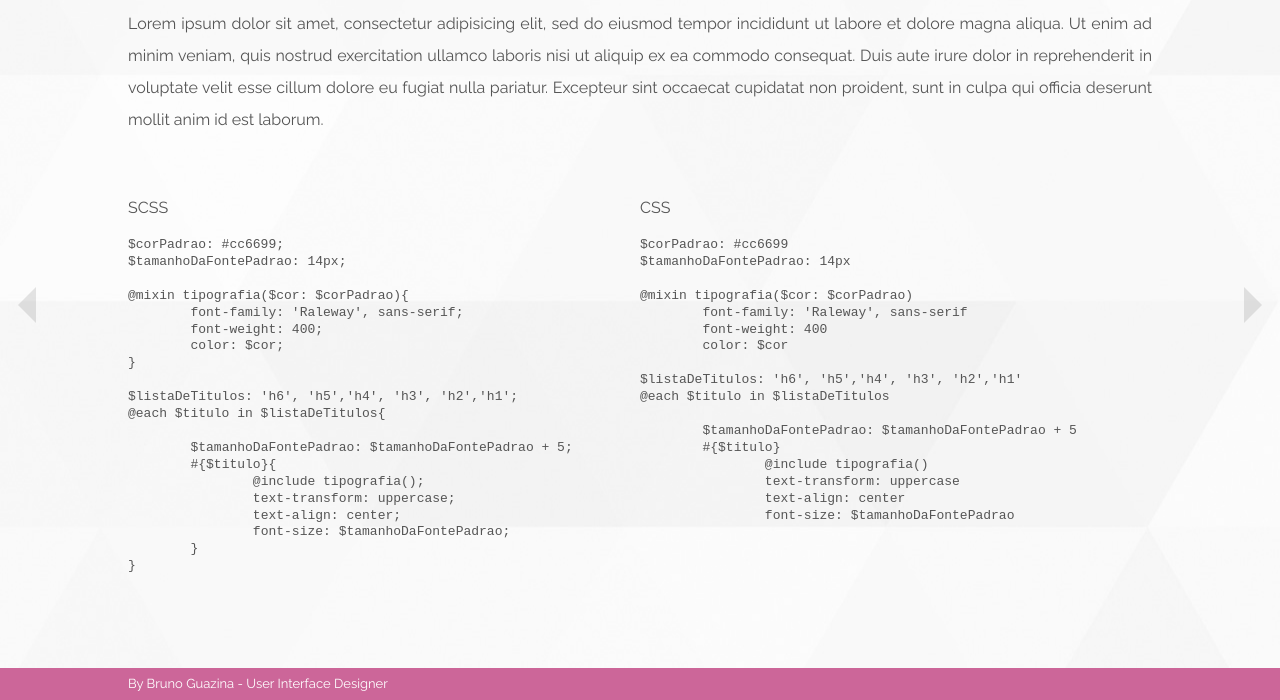
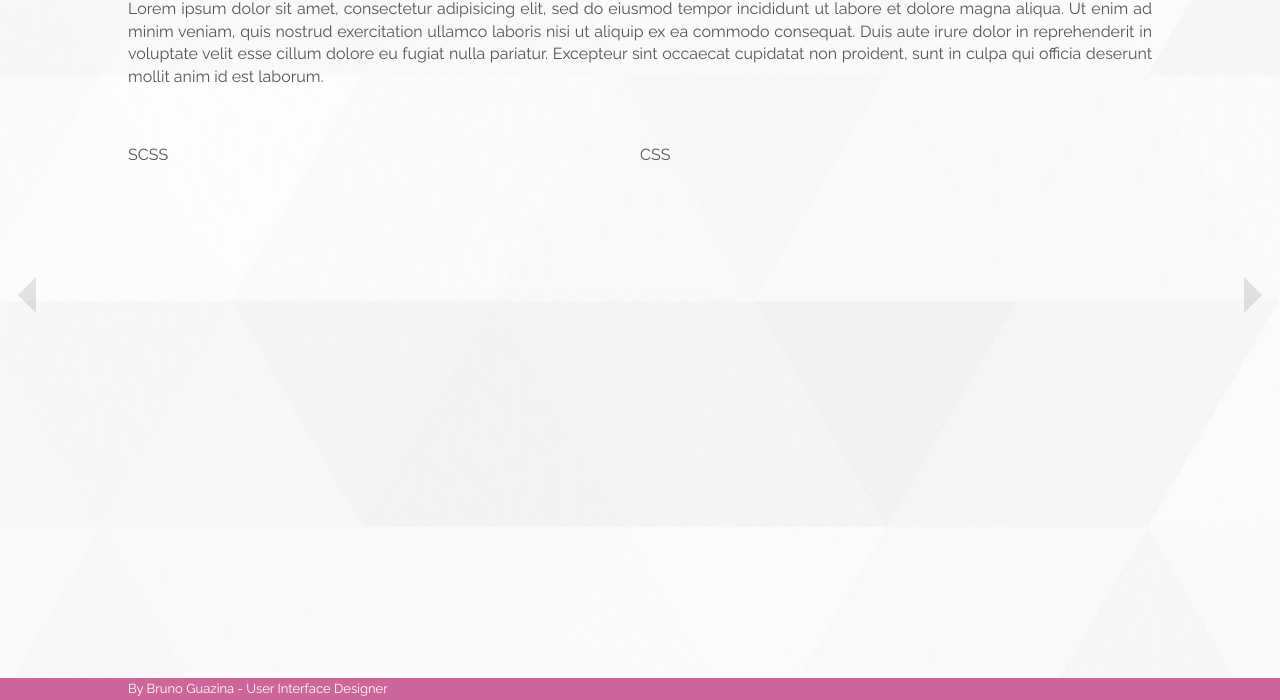
Before and after one commit to brunoguazina/SASS, a plain HTML site: page seletores.html in a window 1280 px wide. Shown: the part 100-800 px from the top of the page. Drawn offline with Linux system fonts and the light colour scheme.

```diff
--- a/lib/stylesheet/sass/style.scss
+++ b/lib/stylesheet/sass/style.scss
@@ -25,7 +25,7 @@
 	margin:0;
 	padding:0;
 	height: 100%;
-	line-height: 2em;
+	line-height: 1.4em;
 }
 
 ::selection {
@@ -54,6 +54,7 @@
 .CSS, .SCSS{
 	width:50%;
 }
+
 
 // start nav
 nav{
@@ -123,6 +124,7 @@
 ul{
 	margin: 0;
 	padding: 25px 10px 50px 10px;
+	line-height: 2em;
 	li{
 	padding: 0;
 	text-align: left;
@@ -133,7 +135,6 @@
 		padding: 5px 0;
 		text-decoration: none;
 		color:#555;
-
 		&:hover{
 			background: clarear(#ccc, 10%);
 			border-radius: 5px;
--- a/seletores.html
+++ b/seletores.html
@@ -52,49 +52,14 @@
 <div class="left SCSS">
 <span>SCSS</span>
 <pre class="prettyprint">
-$corPadrao: #cc6699;
-$tamanhoDaFontePadrao: 14px;
 
-@mixin tipografia($cor: $corPadrao){
-	font-family: 'Raleway', sans-serif;
-	font-weight: 400;
-	color: $cor;
-}
-
-$listaDeTitulos: 'h6', 'h5','h4', 'h3', 'h2','h1';
-@each $titulo in $listaDeTitulos{
-
-	$tamanhoDaFontePadrao: $tamanhoDaFontePadrao + 5;
-	#{$titulo}{
-		@include tipografia();
-		text-transform: uppercase;
-		text-align: center;
-		font-size: $tamanhoDaFontePadrao;
-	}
-}
 </pre>
 </div>
 
 <div class="right CSS">
 <span>CSS</span>
 <pre class="prettyprint">
-$corPadrao: #cc6699
-$tamanhoDaFontePadrao: 14px
 
-@mixin tipografia($cor: $corPadrao)
-	font-family: 'Raleway', sans-serif
-	font-weight: 400
-	color: $cor
-
-$listaDeTitulos: 'h6', 'h5','h4', 'h3', 'h2','h1'
-@each $titulo in $listaDeTitulos
-
-	$tamanhoDaFontePadrao: $tamanhoDaFontePadrao + 5
-	#{$titulo}
-		@include tipografia()
-		text-transform: uppercase
-		text-align: center
-		font-size: $tamanhoDaFontePadrao
 </pre>
 </div>
 
```
Also changed, not shown: lib/stylesheet/css/style.css.
